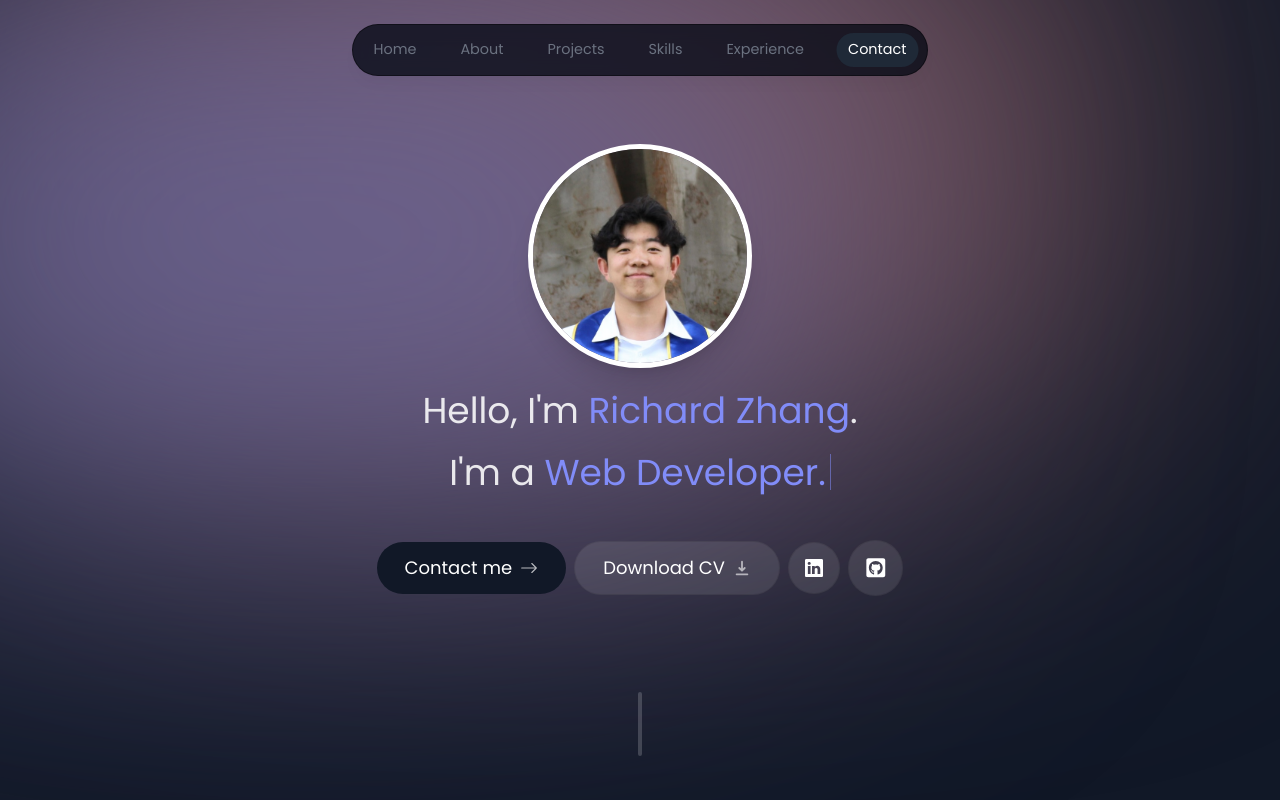
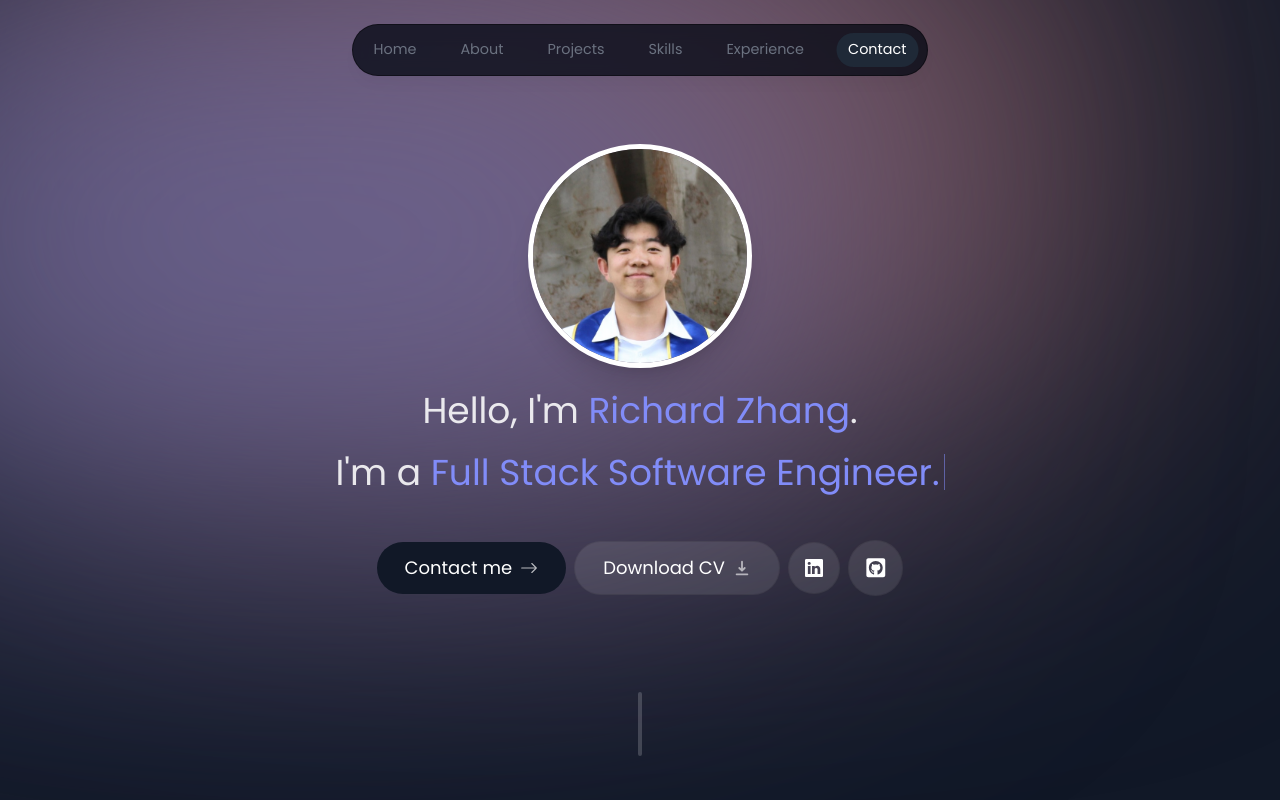
Before and after one commit to richzhangg/richardportfolio, a Next.js app: page / in a window 1280 px wide. Shown: the top 800 px of the page. Built offline with nearby package versions, Linux system fonts and the light colour scheme.

Commit message:
added more terms in intro

```diff
--- a/components/intro.tsx
+++ b/components/intro.tsx
@@ -12,12 +12,12 @@ import { useActiveSectionContext } from "@/context/active-section-context";
 
 // Keep roles OUTSIDE the component to avoid the hooks missing-deps warning
 const roles = [
+  "Software Engineer.",
   "Full Stack Software Engineer.",
-  "Web Developer.",
+  "ML/AI Researcher.",
   "Frontend Engineer.",
   "Backend Engineer.",
   "Applications Engineer.",
-  "Software Engineer.",
 ];
 
 export default function Intro() {
```
